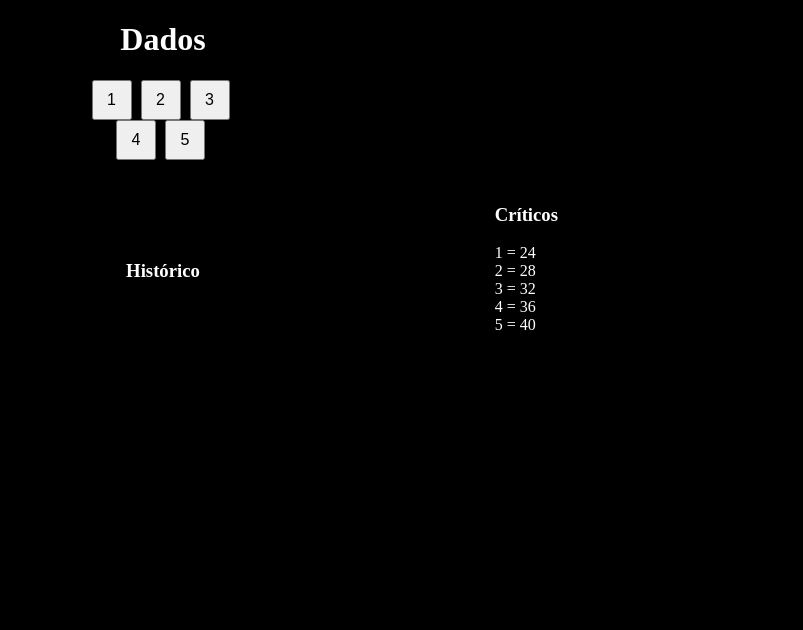
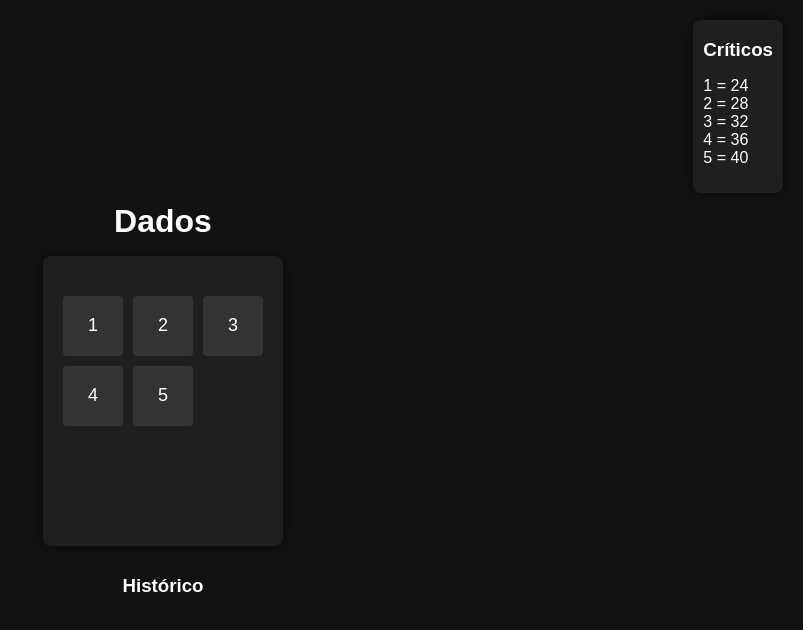
Before and after one commit to flagooee/eyedice.github.com, a plain HTML site: page index.html in a window 1280 px wide. Shown: the whole page, without its empty margins (477-1280 px from the left). Drawn offline with Linux system fonts and the light colour scheme.

Commit message:
Update index.html

```diff
--- a/index.html
+++ b/index.html
@@ -3,98 +3,115 @@
 <head>
   <meta charset="UTF-8">
   <title>Dados</title>
-</head>
-<body>
-  <h1 style="color: white; text-align: center;">Dados</h1>
-
-  <div id="container">
-    <div id="botoes" style="text-align: center;">
-      <button id="1" style="width: 40px; height: 40px; font-size: 16px;">1</button>
-      <button id="2" style="width: 40px; height: 40px; font-size: 16px;">2</button>
-      <button id="3" style="width: 40px; height: 40px; font-size: 16px;">3</button>
-      <br>
-      <button id="4" style="width: 40px; height: 40px; font-size: 16px;">4</button>
-      <button id="5" style="width: 40px; height: 40px; font-size: 16px;">5</button>
-    </div>
-
-    <div id="resultados" style="text-align: center; margin-top: -10px;">
-      <p id="resultado" style="color: white; font-size: 48px;"></p>
-    </div>
-  </div>
-
-  <!-- Nova aba "Críticos" -->
-  <div id="criticos" style="float: right; margin-right: 5px; margin-top: -15px;">
-    <h3 style="color: white;">Críticos</h3>
-    <p style="color: white;">
-      1 = 24<br>
-      2 = 28<br>
-      3 = 32<br>
-      4 = 36<br>
-      5 = 40
-    </p>
-  </div>
-
-  <!-- Áudio no Google Drive -->
-  <audio id="audio" controls style="display: none;">
-    <source src="SEU_LINK_DIRETO_DO_GOOGLE_DRIVE_AQUI" type="audio/mp3">
-    Seu navegador não suporta a tag de áudio.
-  </audio>
-
-  <div id="historico" style="margin-top: 60px; text-align: center;">
-    <h3 style="color: white;">Histórico</h3>
-    <p id="historico-resultado" style="color: white;"></p>
-  </div>
-
   <style>
     body {
-      width: 800px;
-      margin: 0 auto;
-      background-color: black;
+      font-family: Arial, sans-serif;
+      display: flex;
+      flex-direction: column;
+      align-items: center;
+      justify-content: center;
+      height: 100vh;
+      margin: 0;
+      background-color: #121212;
+      color: white;
+    }
+
+    h1, h3 {
+      margin: 0.5em 0;
     }
 
     #container {
       display: flex;
       flex-direction: column;
       align-items: center;
+      padding: 20px;
+      background-color: #1f1f1f;
+      border-radius: 8px;
+      box-shadow: 0 0 15px rgba(0, 0, 0, 0.5);
     }
 
     #botoes {
-      width: 240px; /* Ajustei o tamanho para acomodar os botões */
-      height: 80px;
-      margin: 0 auto;
+      display: grid;
+      grid-template-columns: repeat(3, 1fr);
+      grid-gap: 10px;
+      margin: 20px 0;
     }
 
     #botoes button {
-      width: 40px;
-      height: 40px;
-      font-size: 16px;
-      margin-right: 5px;
+      width: 60px;
+      height: 60px;
+      font-size: 18px;
+      background-color: #333;
+      color: white;
+      border: none;
+      border-radius: 4px;
+      cursor: pointer;
+      transition: background-color 0.3s;
+    }
+
+    #botoes button:hover {
+      background-color: #555;
     }
 
     #resultados {
-      width: 240px; /* Ajustei o tamanho para acomodar os botões */
-      height: 50px;
-      margin: -10px auto 0;
+      font-size: 48px;
+      margin-bottom: 20px;
+      height: 60px;
+      display: flex;
+      align-items: center;
+      justify-content: center;
+    }
+
+    #criticos {
+      position: absolute;
+      top: 20px;
+      right: 20px;
+      background-color: #1f1f1f;
+      padding: 10px;
+      border-radius: 8px;
+      box-shadow: 0 0 15px rgba(0, 0, 0, 0.5);
     }
 
     #historico {
-      width: 200px;
-      height: 50px;
-      margin: 60px auto 0;
+      margin-top: 20px;
     }
 
     #historico-resultado {
-      color: white;
-    }
-
-    /* Estilo para a nova aba "Críticos" */
-    #criticos {
-      float: right;
-      margin-right: 5px;
-      margin-top: -15px;
-      color: white;
+      text-align: center;
     }
   </style>
+</head>
+<body>
+  <h1>Dados</h1>
+
+  <div id="container">
+    <div id="botoes">
+      <button id="1">1</button>
+      <button id="2">2</button>
+      <button id="3">3</button>
+      <button id="4">4</button>
+      <button id="5">5</button>
+    </div>
+
+    <div id="resultados">
+      <p id="resultado"></p>
+    </div>
+  </div>
+
+  <div id="criticos">
+    <h3>Críticos</h3>
+    <p>1 = 24<br>2 = 28<br>3 = 32<br>4 = 36<br>5 = 40</p>
+  </div>
+
+  <audio id="audio" controls style="display: none;">
+    <source src="https://drive.google.com/file/d/1enncUJl4hlLK1dKAEsfpFHxM5LCTRGvr/view?usp=sharing" type="audio/mp3">
+    Seu navegador não suporta a tag de áudio.
+  </audio>
+
+  <div id="historico">
+    <h3>Histórico</h3>
+    <p id="historico-resultado"></p>
+  </div>
 
   <script>
     let historico = [];
```
